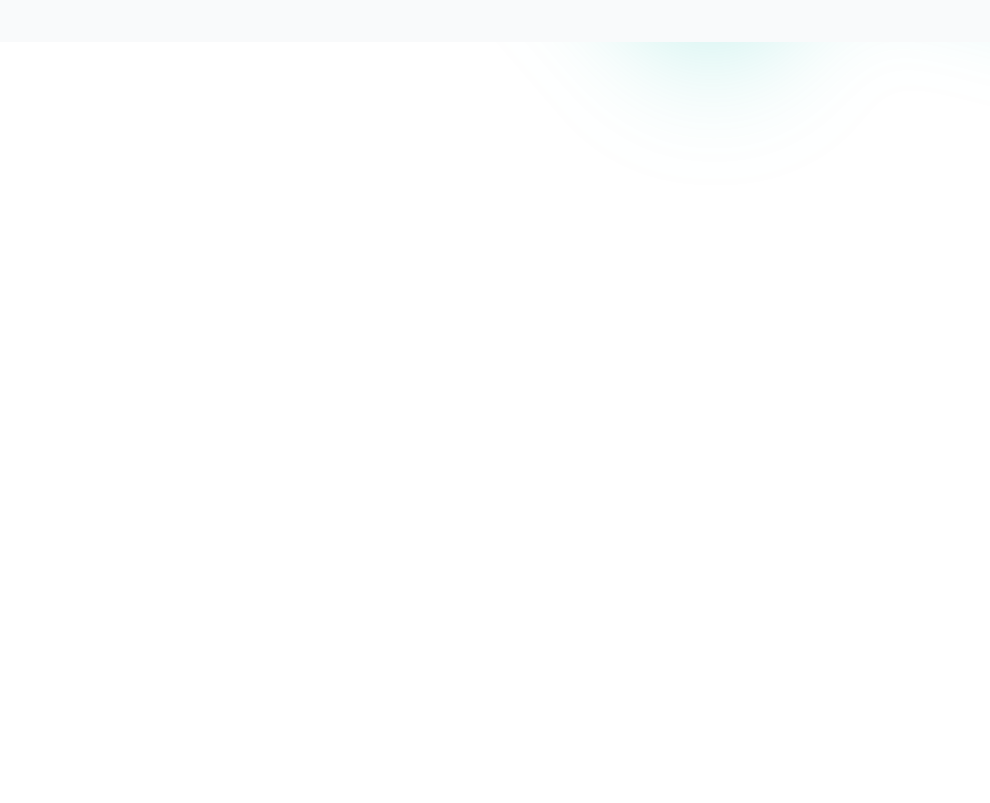
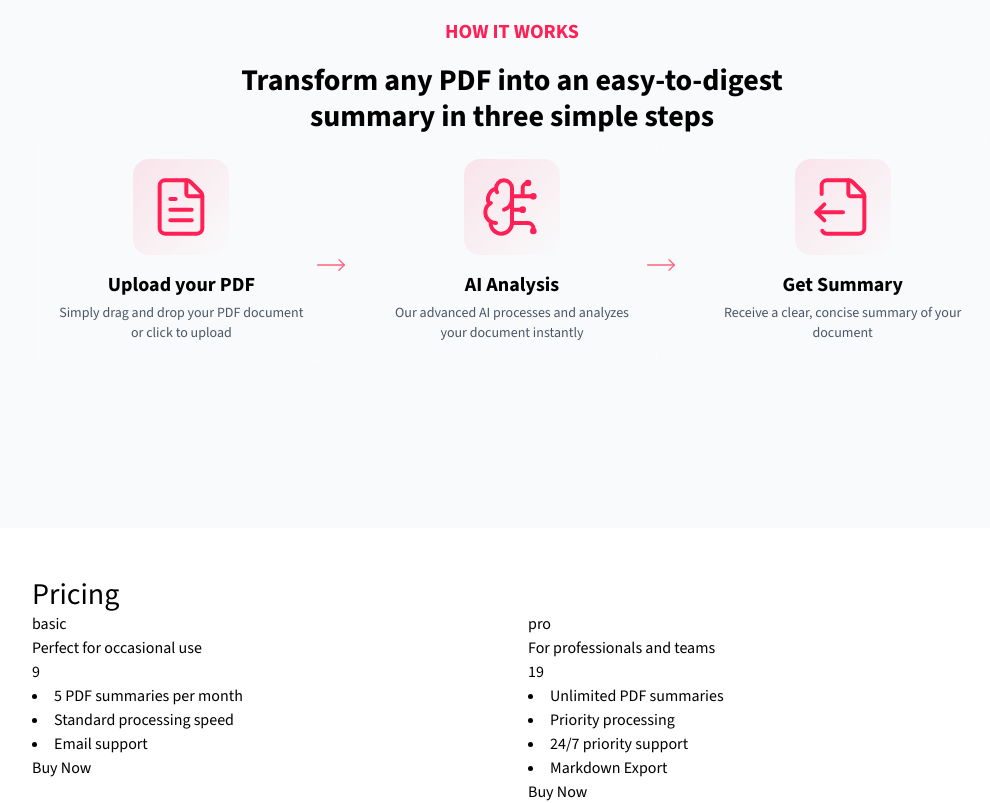
Before and after one commit to nima-azb/Sommaire, a Next.js app: page / in a window 1280 px wide. Shown: the part 1060-1863 px from the top of the page, without its empty margins (128-1118 px from the left). Before the commit the page ends 1138 px from the top, so only its background shows below. Built offline with nearby package versions, Linux system fonts and the light colour scheme.

Commit message:
landing page

```diff
--- a/app/page.tsx
+++ b/app/page.tsx
@@ -1,6 +1,8 @@
 import BgGradient from "@/components/common/bg-gradient";
 import DemoSection from "@/components/Home/demo-section";
 import HeroSection from "@/components/Home/hero-section";
+import HowItWorksSection from "@/components/Home/how-it-works-section";
+import PricingSection from "@/components/Home/pricing-section";
 
 export default function Home() {
   return (
@@ -9,6 +11,8 @@
       <div className="flex flex-col">
         <HeroSection />
         <DemoSection />
+        <HowItWorksSection />
+        <PricingSection />
       </div>
     </div>
   );
--- /dev/null
+++ b/components/Home/how-it-works-section.tsx
@@ -0,0 +1,91 @@
+import { BrainCircuit, FileOutput, FileText, MoveRight } from "lucide-react";
+import { ReactNode } from "react";
+
+type Steps = {
+  icon: ReactNode;
+  label: string;
+  description: string;
+};
+
+const steps: Steps[] = [
+  {
+    icon: <FileText size={64} strokeWidth={1.5} />,
+    label: "Upload your PDF",
+    description: "Simply drag and drop your PDF document or click to upload",
+  },
+  {
+    icon: <BrainCircuit size={64} strokeWidth={1.5} />,
+    label: "AI Analysis",
+    description:
+      "Our advanced AI processes and analyzes your document instantly",
+  },
+  {
+    icon: <FileOutput size={64} strokeWidth={1.5} />,
+    label: "Get Summary",
+    description: "Receive a clear, concise summary of your document",
+  },
+];
+
+export default function HowItWorksSection() {
+  return (
+    <section className="relative overflow-hidden bg-gray-50">
+      <div className="py-12 lg:py-24 max-w-5xl mx-auto px-5 sm:px-6 lg:px-8">
+        <div
+          aria-hidden="true"
+          className="pointer-events-none absolute inset-x-0 -top-40 -z-10 transform-gpu overflow-hidden blur-3xl"
+        >
+          <div
+            className="relative left-[calc(50%+3rem)] aspect-1155/678 w-[36.125rem]
+        -translate-x-1/2 bg-linear-to-br from-emerald-500 via-teal-500 to-cyan-500 opacity-30 sm:left-[calc(50%+36rem)] sm:w-[72.1875rem]"
+            style={{
+              clipPath:
+                "polygon(74.1% 44.1%, 100% 61.6%, 97.5% 26.9%, 85.5% 0.1%, 80.7% 2%, 72.5% 32.5%, 60.2% 62.4%, 52.4% 68.1%, 47.5% 58.3%, 45.2% 34.5%, 27.5% 76.7%, 0.1% 64.9%, 17.9% 100%, 27.6% 76.8%, 76.1% 97.7%,74.1% 44.1%)",
+            }}
+          />
+        </div>
+
+        <div className="text-center mb-16">
+          <h2 className="font-bold text-xl uppercase mb-4 text-rose-500">
+            How it works
+          </h2>
+          <h3 className="font-bold text-3xl max-w-2xl mx-auto">
+            Transform any PDF into an easy-to-digest summary in three simple
+            steps
+          </h3>
+          <div className="grid grid-cols-1 md:grid-cols-3 gap-8 max-w-6xl mx-auto relative">
+            {steps.map((step, idx) => (
+              <div className="relative flex items-stretch" key={idx}>
+                <StepItem {...step} />
+                {idx < steps.length - 1 && (
+                  <div className="hidden md:block absolute top-1/2 -right-4 transform -translate-y-0.5 z-10 ">
+                    <MoveRight
+                      size={32}
+                      strokeWidth={1}
+                      className="text-rose-400"
+                    />
+                  </div>
+                )}
+              </div>
+            ))}
+          </div>
+        </div>
+      </div>
+    </section>
+  );
+}
+
+function StepItem({ icon, label, description }: Steps) {
+  return (
+    <div className="relative p-6 rounded-2xl bg-white/5 backdrop-blur-xs border border-white/10 hover:border-rose-500/50 transition-colors group w-full">
+      <div className="flex flex-col gap-4 h-full">
+        <div className="flex items-center justify-center h-24 w-24 mx-auto rounded-2xl bg-linear-to-br from-rose-500/10 to-transparent group-hover:from-rose-500/20 transition-colors ">
+          <div className="text-rose-500">{icon}</div>
+        </div>
+        <div className="flex flex-col flex-1 gap-1 justify-between">
+          <h4 className="text-center font-bold text-xl">{label}</h4>
+          <p className="text-center text-gray-600 text-sm">{description}</p>
+        </div>
+      </div>
+    </div>
+  );
+}
--- /dev/null
+++ b/components/Home/pricing-section.tsx
@@ -0,0 +1,88 @@
+import Link from "next/link";
+
+type PriceType = {
+  id: string;
+  name: string;
+  price: number;
+  description: string;
+  items: string[];
+  paymentLink: string;
+  priceId: string;
+};
+
+const plans = [
+  {
+    id: "basic",
+    name: "basic",
+    description: "Perfect for occasional use",
+    price: 9,
+    items: [
+      "5 PDF summaries per month",
+      "Standard processing speed",
+      "Email support",
+    ],
+    paymentLink: "",
+
+    priceId: "",
+  },
+  {
+    id: "pro",
+    name: "pro",
+    description: "For professionals and teams",
+    price: 19,
+    items: [
+      "Unlimited PDF summaries",
+      "Priority processing",
+      "24/7 priority support",
+      "Markdown Export",
+    ],
+    paymentLink: "",
+    priceId: "",
+  },
+];
+
+const PricingCard = ({
+  name,
+  price,
+  description,
+  items,
+  id,
+  paymentLink,
+}: PriceType) => {
+  return (
+    <div className="relative w-full max-w-lg">
+      <div>
+        <p>{name}</p>
+        <p>{description}</p>
+      </div>
+      <div>
+        <p>{price}</p>
+      </div>
+      <div>
+        {items.map((item, idx) => (
+          <li key={idx}>{item}</li>
+        ))}
+      </div>
+      <div>
+        <Link href={paymentLink}>Buy Now</Link>
+      </div>
+    </div>
+  );
+};
+
+export default function PricingSection() {
+  return (
+    <section className="relative">
+      <div className="py-12 lg:py-24 max-w-5xl mx-auto px-5 sm:px-6 lg:px-8 lg:pt-12">
+        <div>
+          <h2>Pricing</h2>
+        </div>
+        <div className="relative flex justify-center flex-col lg:flex-row items-center lg:items-stretch gap-8 ">
+          {plans.map((plan) => (
+            <PricingCard key={plan.id} {...plan} />
+          ))}
+        </div>
+      </div>
+    </section>
+  );
+}
```
